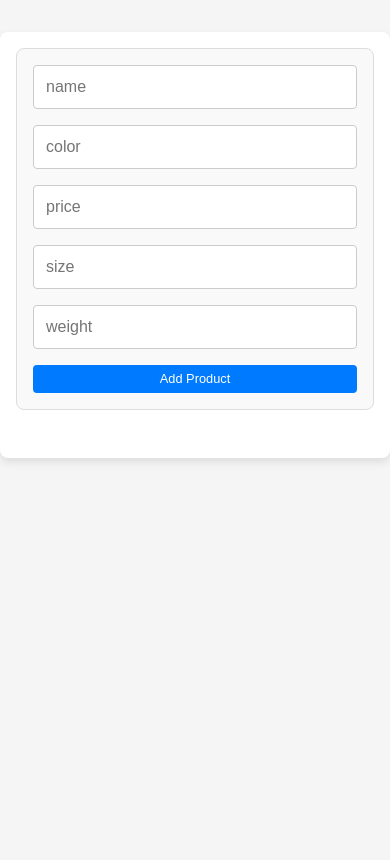
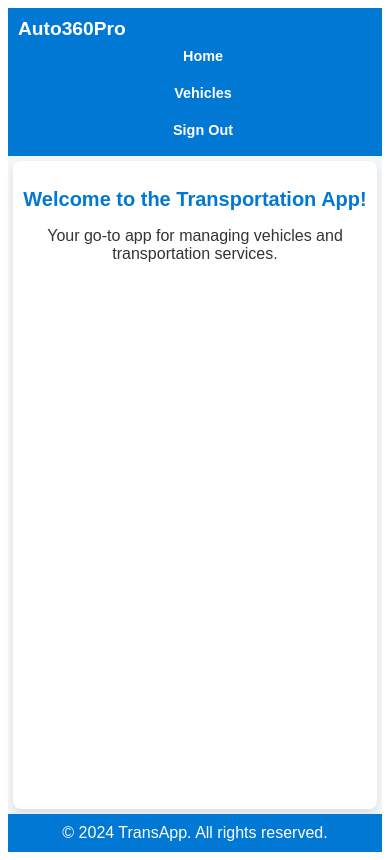
Before and after one commit to DANY-525/FrontAuto360ProReact, a React (Vite) app: page /home in a window 390 px wide. Built offline with nearby package versions, Linux system fonts and the light colour scheme; sample sign-in values are in the browser's storage.

Commit message:
cambios en componentes

```diff
--- a/src/App.tsx
+++ b/src/App.tsx
@@ -14,6 +14,8 @@ const App: React.FC = () => {
         {/* Define the Home route */}
         <Route path="/home" element={<Home />} />
 
+        <Route path="/vehicles" element={<VehicleRegistrationForm />} />
+
         {/* Redirect all other routes to /login */}
         <Route path="*" element={<Navigate to="/login" />} />
       </Routes>
--- a/src/components/Home.tsx
+++ b/src/components/Home.tsx
@@ -1,130 +1,30 @@
-import React, { useState } from 'react';
-import { Navigate } from 'react-router-dom';
+import React from 'react';
+import { Link } from 'react-router-dom';
 import '../css/Home.css';
-import { Product } from './class/Products';
 
 const Home = () => {
-  const token = sessionStorage.getItem('authToken');
-
-  // State for product
-  const [product, setProduct] = useState<Product>({
-    name: "",
-    color: "",
-    price: "",
-    size: "",
-    weight: "",
-  });
-
-  // State for products list
-  const [products, setProducts] = useState<Product[]>([]);
-
-  const handleInputChange = (e: React.ChangeEvent<HTMLInputElement>) => {
-    const { name, value } = e.target;
-    setProduct((prevProduct) => ({ ...prevProduct, [name]: value }));
-  };
-
-  const addProduct = () => {
-    setProducts((prevProducts) => [...prevProducts, product]);
-    setProduct({
-      name: "",
-      color: "",
-      price: "",
-      size: "",
-      weight: "",
-    }); // Reset the form
-  };
-
-  const deleteProduct = (indexToDelete: number) => {
-    setProducts((prevProducts) =>
-      prevProducts.filter((_, index) => index !== indexToDelete)
-    );
-  };
-
-  if (!token) {
-    return <Navigate to="/login" />;
-  }
-
   return (
     <div className="home-container">
-      <form
-        onSubmit={(e) => {
-          e.preventDefault(); // Prevent form submission
-          addProduct();
-        }}
-      >
-        <input
-          type="text"
-          name="name"
-          value={product.name}
-          onChange={handleInputChange}
-          placeholder="name"
-        />
-        <input
-          type="text"
-          name="color"
-          value={product.color}
-          onChange={handleInputChange}
-          placeholder="color"
-        />
-        <input
-          type="text"
-          name="price"
-          value={product.price}
-          onChange={handleInputChange}
-          placeholder="price"
-        />
-        <input
-          type="text"
-          name="size"
-          value={product.size}
-          onChange={handleInputChange}
-          placeholder="size"
-        />
-        <input
-          type="text"
-          name="weight"
-          value={product.weight}
-          onChange={handleInputChange}
-          placeholder="weight"
-        />
-        <button type="submit">Add Product</button>
-      </form>
+      <header className="navbar">
+        <div className="logo">
+          <h1>Auto360Pro</h1>
+        </div>
+        <nav className="nav-links">
+          <Link to="/home" className="nav-link">Home</Link>
+          <Link to="/vehicles" className="nav-link">Vehicles</Link>
+          <Link to="/signout" className="nav-link">Sign Out</Link>
+        </nav>
+      </header>
 
-      {products.length > 0 && (
-        <div id="list">
-          <table>
-            <thead>
-              <tr>
-                <th>Name</th>
-                <th>Color</th>
-                <th>Price</th>
-                <th>Size</th>
-                <th>Weight</th>
-                <th>Actions</th>
-              </tr>
-            </thead>
-            <tbody>
-              {products.map((prod, index) => (
-                <tr key={index}>
-                  <td>{prod.name}</td>
-                  <td>{prod.color}</td>
-                  <td>{prod.price}</td>
-                  <td>{prod.size}</td>
-                  <td>{prod.weight}</td>
-                  <td>
-                    <button
-                      name="delete"
-                      onClick={() => deleteProduct(index)}
-                    >
-                      Delete
-                    </button>
-                  </td>
-                </tr>
-              ))}
-            </tbody>
-          </table>
-        </div>
-      )}
+      <main className="content">
+        <h2>Welcome to the Transportation App!</h2>
+        <p>Your go-to app for managing vehicles and transportation services.</p>
+        {/* Add more content as needed */}
+      </main>
+
+      <footer className="footer">
+        <p>&copy; 2024 TransApp. All rights reserved.</p>
+      </footer>
     </div>
   );
 };
--- a/src/components/VehicleRegistrationForm.jsx
+++ b/src/components/VehicleRegistrationForm.jsx
@@ -3,6 +3,10 @@ import axios from 'axios';
 import './VehicleRegistrationForm.css';
 
 const VehicleRegistrationForm = () => {
+  const token = sessionStorage.getItem('authToken');
+  if (!token) {
+    return <Navigate to="/login" />;
+  }
   const [formData, setFormData] = useState({
     licensePlate: '',
     brand: '',
--- a/src/css/Home.css
+++ b/src/css/Home.css
@@ -1,129 +1,133 @@
-/* General reset and container styling */
-body {
-  margin: 0;
+/* Home.css */
+
+/* Base Styles */
+.home-container {
   font-family: Arial, sans-serif;
-  background-color: #f5f5f5;
+  background-color: #f4f7fa;
+  color: #333;
+  min-height: 100vh;
+  display: flex;
+  flex-direction: column;
 }
 
-.home-container {
-  max-width: 1200px;
-  margin: 2rem auto;
-  padding: 1rem;
+.navbar {
+  background-color: #0078d4;
+  padding: 10px 20px;
+  display: flex;
+  justify-content: space-between;
+  align-items: center;
+  flex-wrap: wrap; /* Allows wrapping for smaller screens */
+}
+
+.navbar .logo h1 {
+  color: #fff;
+  margin: 0;
+  font-size: 1.5rem;
+}
+
+.nav-links {
+  display: flex;
+  gap: 20px;
+  flex-wrap: wrap;
+}
+
+.nav-links .nav-link {
+  color: #fff;
+  text-decoration: none;
+  font-weight: bold;
+  padding: 5px 10px;
+  border-radius: 5px;
+  transition: background-color 0.3s;
+  font-size: 1rem;
+}
+
+.nav-links .nav-link:hover {
+  background-color: #005a9c;
+}
+
+.content {
+  flex: 1;
+  padding: 20px;
+  text-align: center;
   background-color: #ffffff;
+  margin: 20px;
   border-radius: 8px;
   box-shadow: 0 4px 8px rgba(0, 0, 0, 0.1);
 }
 
-form {
-  display: flex;
-  flex-wrap: wrap;
-  gap: 1rem;
-  margin-bottom: 2rem;
-  padding: 1rem;
-  border: 1px solid #ddd;
-  border-radius: 8px;
-  background-color: #f9f9f9;
+.content h2 {
+  font-size: 24px;
+  color: #0078d4;
 }
 
-input[type="text"] {
-  flex: 1 1 calc(50% - 1rem);
-  padding: 0.75rem;
-  border: 1px solid #ccc;
-  border-radius: 4px;
-  font-size: 1rem;
+.footer {
+  text-align: center;
+  padding: 10px;
+  background-color: #0078d4;
+  color: #fff;
 }
 
-button[type="submit"],
-button[name="delete"] {
-  background-color: #007bff;
-  color: #ffffff;
-  border: none;
-  border-radius: 4px;
-  padding: 0.75rem 1.5rem;
-  font-size: 1rem;
-  cursor: pointer;
-  transition: background-color 0.3s;
+.footer p {
+  margin: 0;
 }
 
-button[type="submit"]:hover,
-button[name="delete"]:hover {
-  background-color: #0056b3;
-}
+/* Responsive Styles */
 
-button[name="delete"] {
-  background-color: #dc3545;
-}
-
-button[name="delete"]:hover {
-  background-color: #a71d2a;
-}
-
-/* Table styling */
-#list table {
-  width: 100%;
-  border-collapse: collapse;
-  margin-top: 1rem;
-}
-
-#list th, #list td {
-  border: 1px solid #ddd;
-  padding: 0.75rem;
-  text-align: left;
-}
-
-#list th {
-  background-color: #007bff;
-  color: #ffffff;
-  font-weight: bold;
-}
-
-#list tr:nth-child(even) {
-  background-color: #f2f2f2;
-}
-
-#list tr:hover {
-  background-color: #f1f1f1;
-}
-
-/* Responsive Design */
+/* Medium Screens (Tablets) */
 @media (max-width: 768px) {
-  form {
-    flex-direction: column;
+  .navbar {
+    flex-direction: column; /* Stack the navbar items */
+    align-items: flex-start;
   }
 
-  input[type="text"] {
-    flex: 1 1 100%;
+  .nav-links {
+    width: 100%;
+    justify-content: flex-start; /* Align links to the left */
+    gap: 10px;
   }
 
-  #list table {
-    font-size: 0.9rem;
+  .content {
+    margin: 10px;
+    padding: 15px;
   }
 
-  #list th,
-  #list td {
-    padding: 0.5rem;
+  .content h2 {
+    font-size: 22px;
   }
 
-  button[type="submit"],
-  button[name="delete"] {
-    padding: 0.5rem 1rem;
+  .nav-links .nav-link {
     font-size: 0.9rem;
   }
 }
 
+/* Small Screens (Mobile Phones) */
 @media (max-width: 480px) {
-  #list table {
-    font-size: 0.8rem;
+  .navbar {
+    padding: 10px;
   }
 
-  #list th,
-  #list td {
-    padding: 0.4rem;
+  .navbar .logo h1 {
+    font-size: 1.2rem;
   }
 
-  button[type="submit"],
-  button[name="delete"] {
-    padding: 0.4rem 0.8rem;
-    font-size: 0.8rem;
+  .nav-links {
+    flex-direction: column; /* Stack the links vertically */
+    align-items: flex-start;
+    gap: 5px;
+  }
+
+  .nav-links .nav-link {
+    padding: 8px;
+    width: 100%;
+    text-align: center;
+  }
+
+  .content h2 {
+    font-size: 20px;
+  }
+
+  .content {
+    padding: 10px;
+    margin: 5px;
   }
 }
```
